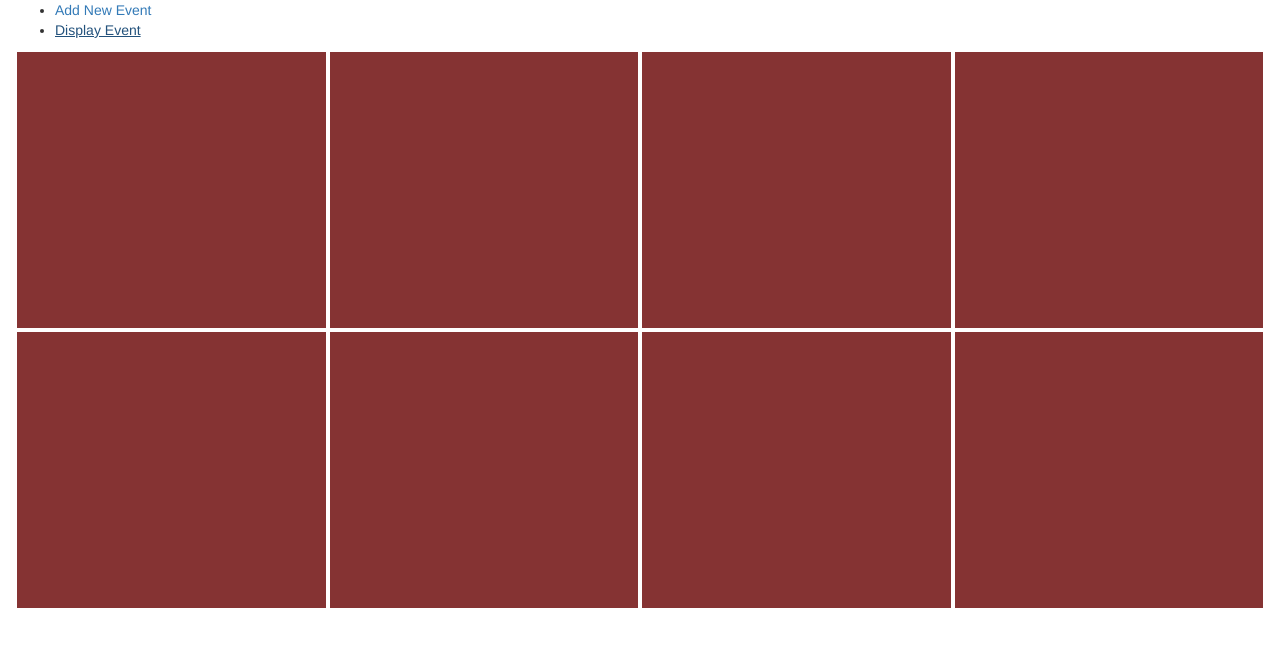
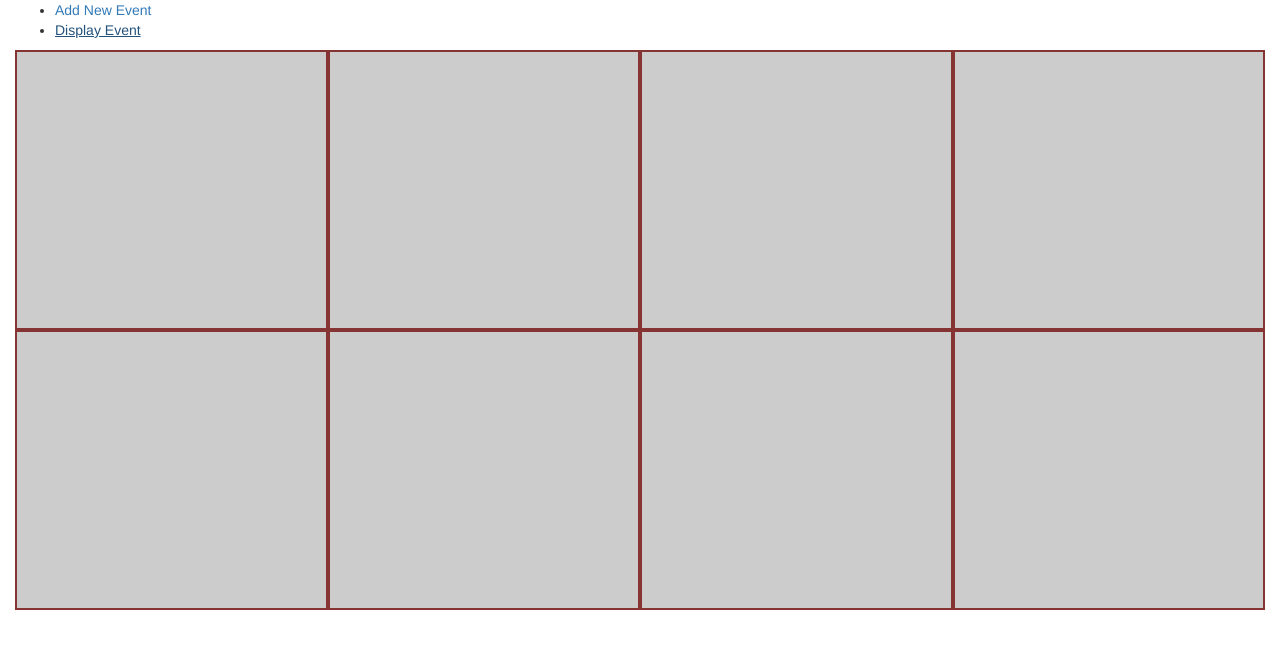
Before and after one commit to shivanikale12/angularjs, a plain HTML site: page index.html in a window 1280 px wide. Both pictures are taken after a click on the link "Display Event". Drawn offline with Linux system fonts and the light colour scheme.

Commit message:
Update style.css

```diff
--- a/Css/style.css
+++ b/Css/style.css
@@ -11,8 +11,8 @@
   }
 
   .box{
-    background-color: #853333;
-    border:2px solid white;
+    background-color: #cccccc;
+    border:2px solid #853333;
  height:280px;
     padding: 20px;
   }
```
